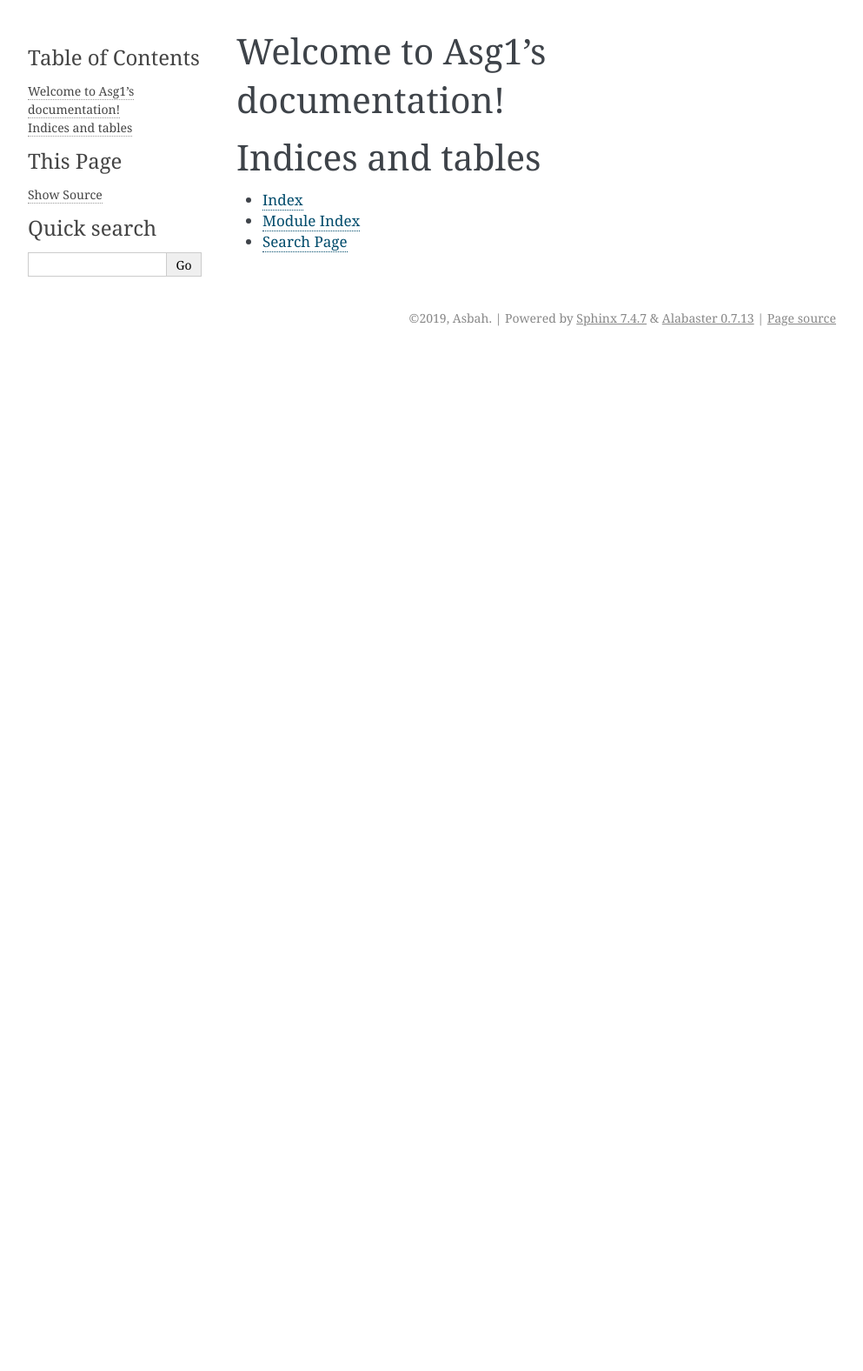
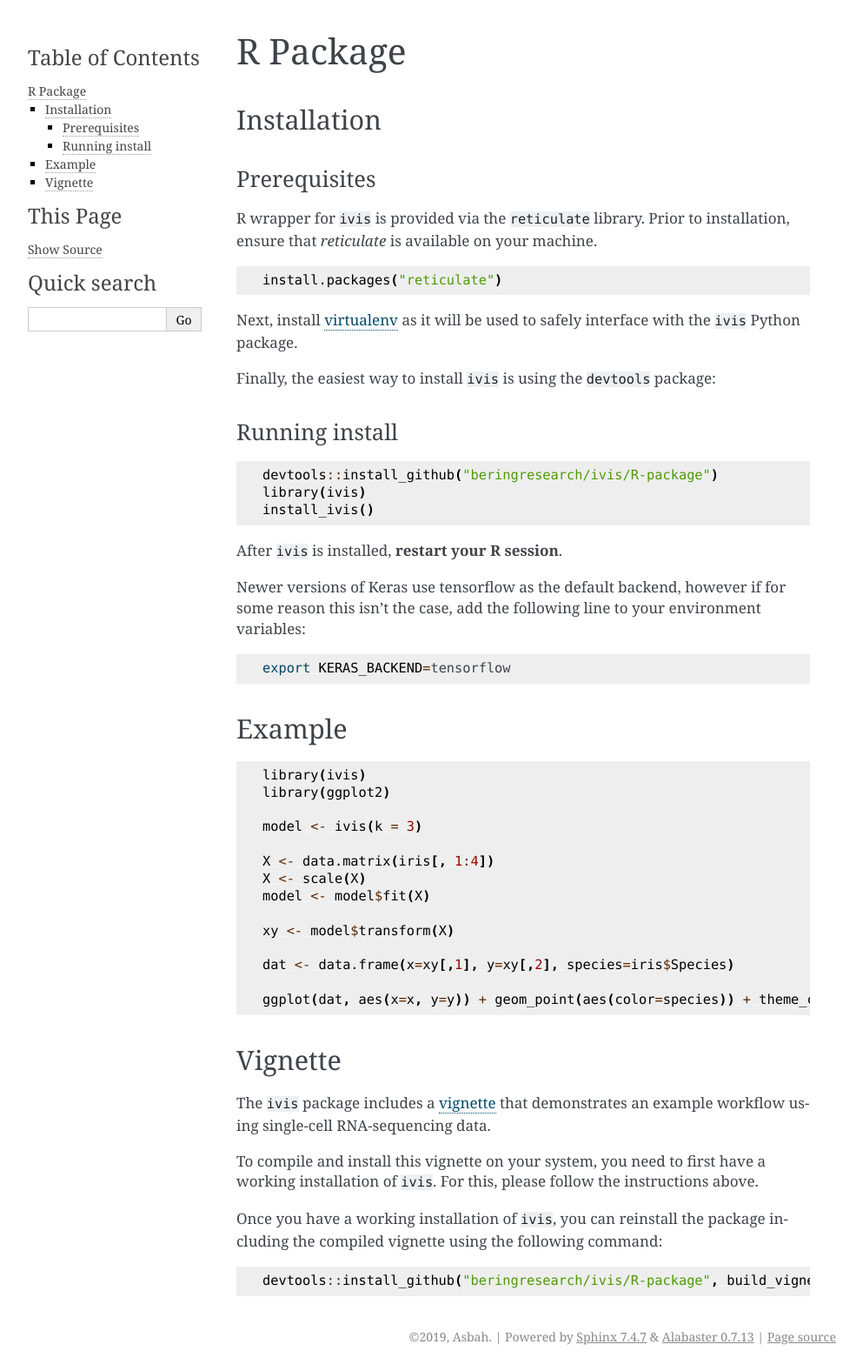
Before and after one commit to AsbahToqeer/ASG1-AP, a Sphinx documentation site: the page built from docs/source/index.rst, in a window 1280 px wide. Shown: the whole page at 87% size, without its empty margins (148-1141 px from the left). Built offline with Sphinx 7.4.7, drawn with Linux system fonts in a browser that asks for light colours; before the commit the page ends 900 px from its top, so only the background shows below that.

Commit message:
Update index.rst

```diff
--- a/docs/source/index.rst
+++ b/docs/source/index.rst
@@ -3,18 +3,80 @@
    You can adapt this file completely to your liking, but it should at least
    contain the root `toctree` directive.
 
-Welcome to Asg1's documentation!
-================================
+.. _r_package:
 
-.. toctree::
-   :maxdepth: 2
-   :caption: Contents:
+R Package
+=========
+
+Installation
+------------
+
+Prerequisites
+~~~~~~~~~~~~~
+
+R wrapper for ``ivis`` is provided via the ``reticulate`` library.
+Prior to installation, ensure that `reticulate` is available on your machine.
+
+.. code-block:: R
+
+	install.packages("reticulate")
 
 
+Next, install `virtualenv <https://virtualenv.pypa.io/en/latest/installation/>`_ as it will be used to safely interface with the ``ivis`` Python package.
 
-Indices and tables
-==================
+Finally, the easiest way to install ``ivis`` is using the ``devtools`` package:
 
-* :ref:`genindex`
-* :ref:`modindex`
-* :ref:`search`
+Running install
+~~~~~~~~~~~~~~~~
+
+
+.. code-block:: R
+
+	devtools::install_github("beringresearch/ivis/R-package")
+	library(ivis)
+	install_ivis()
+
+
+After ``ivis`` is installed, **restart your R session**.
+
+Newer versions of Keras use tensorflow as the default backend, however if for some reason this isn't the case, add the following line to your environment variables:
+
+.. code-block:: bash
+
+	export KERAS_BACKEND=tensorflow
+
+
+Example
+-------
+
+.. code-block:: R
+
+	library(ivis)
+	library(ggplot2)
+
+	model <- ivis(k = 3)
+
+	X <- data.matrix(iris[, 1:4])
+	X <- scale(X)
+	model <- model$fit(X)
+
+	xy <- model$transform(X)
+
+	dat <- data.frame(x=xy[,1], y=xy[,2], species=iris$Species)
+
+	ggplot(dat, aes(x=x, y=y)) + geom_point(aes(color=species)) + theme_classic()
+
+
+Vignette
+--------
+
+The ``ivis`` package includes a `vignette <https://github.com/beringresearch/ivis/blob/master/R-package/vignettes/ivis_singlecell.Rmd>`_ that demonstrates an example workflow using single-cell RNA-sequencing data.
+
+To compile and install this vignette on your system, you need to first have a working installation of ``ivis``.
+For this, please follow the instructions above.
+
+Once you have a working installation of ``ivis``, you can reinstall the package including the compiled vignette using the following command:
+
+.. code-block:: R
+
+	devtools::install_github("beringresearch/ivis/R-package", build_vignettes = TRUE, force=TRUE)
```
